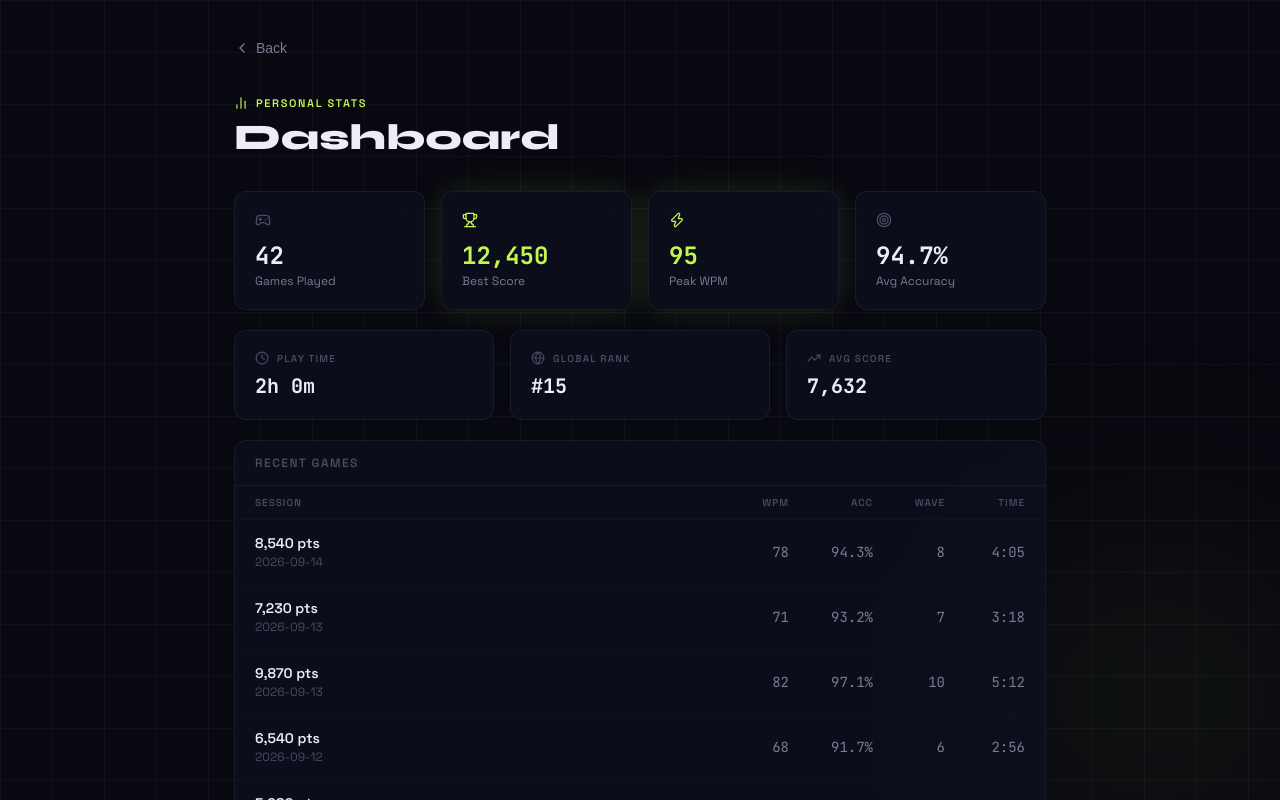
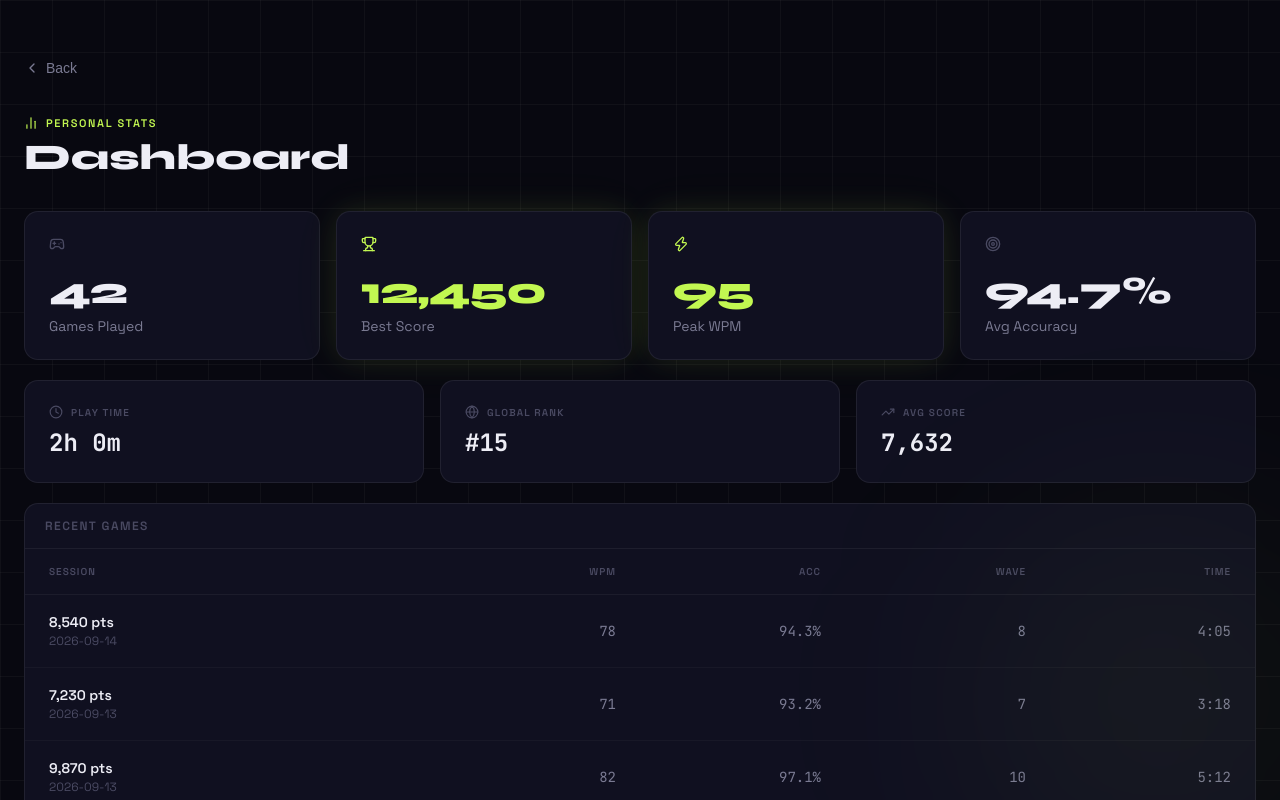
Before and after one commit to Bendifallah-Rami/Typing-Tower-Defense, a React (Vite) app in the folder frontend/: page /dashboard in a window 1280 px wide. Built offline with nearby package versions, Linux system fonts and the light colour scheme.

Commit message:
feat: add dashboard screen component and styles for player statistics

```diff
--- a/frontend/src/ui/DashboardScreen.css
+++ b/frontend/src/ui/DashboardScreen.css
@@ -18,9 +18,9 @@
 
 .dashboard-content {
   width: 100%;
-  max-width: 860px;
+  max-width: 1400px;
   margin: 0 auto;
-  padding: 40px 24px;
+  padding: 60px 24px;
 }
 
 .dashboard-back-btn {
@@ -99,11 +99,13 @@
 }
 
 .dashboard-card {
-  padding: 20px;
-  border-radius: 12px;
+  padding: 24px;
+  border-radius: 14px;
+  border: 1px solid rgba(255, 255, 255, 0.07);
+  background: var(--color-bg-surface-solid);
   display: flex;
   flex-direction: column;
-  gap: 12px;
+  gap: 16px;
 }
 
 .dashboard-card-icon-container {
@@ -122,9 +124,10 @@
 }
 
 .dashboard-card-value {
-  font-size: 24px;
-  font-weight: 900;
-  font-family: var(--font-mono);
+  font-size: 38px;
+  font-weight: 800;
+  font-family: 'Syne', sans-serif;
+  letter-spacing: -0.02em;
 }
 .dashboard-card-value.is-accent {
   color: var(--color-accent);
@@ -134,9 +137,9 @@
 }
 
 .dashboard-card-label {
-  font-size: 12px;
+  font-size: 14px;
   color: var(--color-text-secondary);
-  margin-top: 2px;
+  margin-top: 4px;
 }
 
 .dashboard-secondary-grid {
@@ -147,8 +150,10 @@
 }
 
 .dashboard-secondary-card {
-  padding: 20px;
-  border-radius: 12px;
+  padding: 24px;
+  border-radius: 14px;
+  border: 1px solid rgba(255, 255, 255, 0.07);
+  background: var(--color-bg-surface-solid);
 }
 
 .dashboard-secondary-card-header {
@@ -173,13 +178,15 @@
 }
 
 .dashboard-secondary-value {
-  font-size: 20px;
+  font-size: 24px;
   font-weight: 700;
   font-family: var(--font-mono);
 }
 
 .dashboard-table-container {
-  border-radius: 12px;
+  border-radius: 14px;
+  border: 1px solid rgba(255, 255, 255, 0.07);
+  background: var(--color-bg-surface-solid);
   overflow: hidden;
 }
 
@@ -198,10 +205,10 @@
 
 .dashboard-table-cols {
   display: grid;
-  grid-template-columns: 1fr 72px 72px 60px 68px;
-  gap: 12px;
-  padding: 10px 20px;
-  border-bottom: 1px solid rgba(255, 255, 255, 0.024);
+  grid-template-columns: 2fr 1fr 1fr 1fr 1fr;
+  gap: 24px;
+  padding: 16px 24px;
+  border-bottom: 1px solid rgba(255, 255, 255, 0.05);
 }
 
 .dashboard-table-col-header {
@@ -217,18 +224,19 @@
 
 .dashboard-table-row {
   display: grid;
-  grid-template-columns: 1fr 72px 72px 60px 68px;
-  gap: 12px;
-  padding: 14px 20px;
+  grid-template-columns: 2fr 1fr 1fr 1fr 1fr;
+  gap: 24px;
+  padding: 18px 24px;
   align-items: center;
-  border-bottom: 1px solid rgba(255, 255, 255, 0.015);
-  transition: background-color 0.2s ease;
+  border-bottom: 1px solid rgba(255, 255, 255, 0.03);
+  transition: background-color 0.2s ease, transform 0.2s ease;
 }
 .dashboard-table-row:last-child {
   border-bottom: 0;
 }
 .dashboard-table-row:hover {
-  background-color: rgba(255, 255, 255, 0.02);
+  background-color: rgba(255, 255, 255, 0.04);
+  transform: translateX(4px);
 }
 
 .dashboard-row-score {
--- a/frontend/src/ui/DashboardScreen.tsx
+++ b/frontend/src/ui/DashboardScreen.tsx
@@ -66,7 +66,7 @@ export default function DashboardScreen() {
           ].map(({ value, label, Icon, accent }) => (
             <div
               key={label}
-              className={`dashboard-card glass ${accent ? 'glow-accent' : ''}`}
+              className={`dashboard-card ${accent ? 'glow-accent' : ''}`}
             >
               <div className="dashboard-card-icon-container">
                 <Icon className={`dashboard-card-icon ${accent ? 'is-accent' : 'is-muted'}`} />
@@ -97,7 +97,7 @@ export default function DashboardScreen() {
               accent: false
             },
           ].map(({ Icon, label, value, accent }) => (
-            <div key={label} className="dashboard-secondary-card glass">
+            <div key={label} className="dashboard-secondary-card">
               <div className="dashboard-secondary-card-header">
                 <Icon className="dashboard-secondary-icon" />
                 <span className="dashboard-secondary-label">
@@ -112,7 +112,7 @@ export default function DashboardScreen() {
         </div>
 
         {/* Recent games table */}
-        <div className="dashboard-table-container glass">
+        <div className="dashboard-table-container">
           <div className="dashboard-table-header">
             <h3 className="dashboard-table-title">
               Recent Games
```
